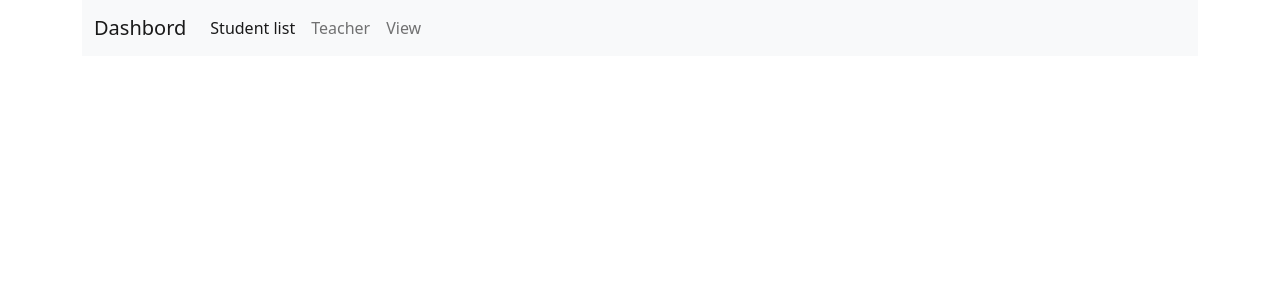
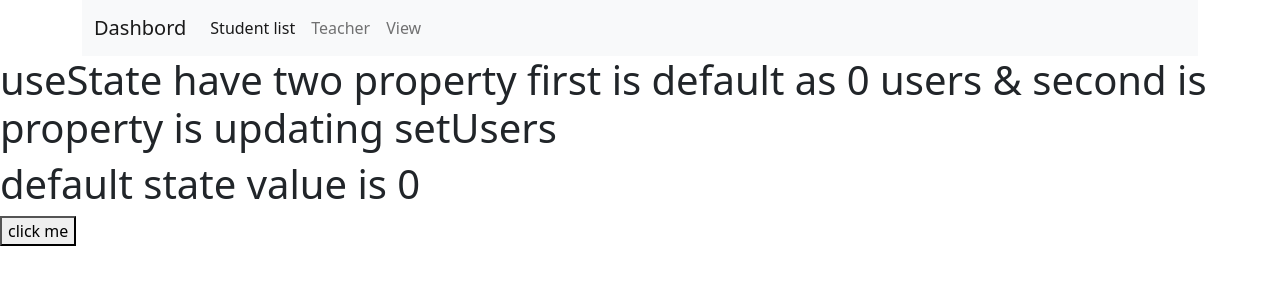
Before and after one commit to karanawate/admin-react-code, a React (Create React App) app: page /practise in a window 1280 px wide. Shown: the top 300 px of the page. Built offline with nearby package versions, Linux system fonts and the light colour scheme.

Commit message:
useState using

```diff
--- a/db.json
+++ b/db.json
@@ -1,7 +1,7 @@
 {
   "users": [
     {
-      "name": "Sharon Daugherty",
+      "name": "Sharon Daughertydf",
       "username": "gucat",
       "email": "zinen@mailinator.com",
       "phone": "+1 (144) 847-7619",
@@ -17,7 +17,7 @@
       "id": 20
     },
     {
-      "name": "Alan Middleton",
+      "name": "karan",
       "username": "medyteguh",
       "email": "dikez@mailinator.com",
       "phone": "+1 (728) 961-9909",
--- a/src/App.js
+++ b/src/App.js
@@ -6,6 +6,7 @@ import Home from "./Home";
 import Users from "./Users";
 import Studentview from "./Studentview";
 import Edituser from "./Edituser";
+import Practise from "./Practise";
 import {BrowserRouter as Router,Route,Switch,Link } from "react-router-dom";
 
 
@@ -20,6 +21,8 @@ function App() {
           <Route exact  path="/Teacher" component={Teacher} />
           <Route exact  path="/teacher/:id"  component={Studentview} />
           <Route exact  path="/edit/:id"  component={Edituser} />
+          <Route exact  path="/practise"  component={Practise} />
+
         </Switch>
       </div>
     </Router>
--- /dev/null
+++ b/src/Practise.js
@@ -0,0 +1,13 @@
+import React, {useState} from 'react';
+
+const Practise = () =>{
+    const [users, setUsers] = useState(0);
+    return(
+        <div>
+        <h1>useState have two property first is default as 0  users & second is property is updating setUsers</h1>
+        <h1>default state value is {users}</h1>
+        <button onClick={() =>setUsers(users + 5)}>click me</button>
+    </div>
+    );
+};
+export default Practise;
```
